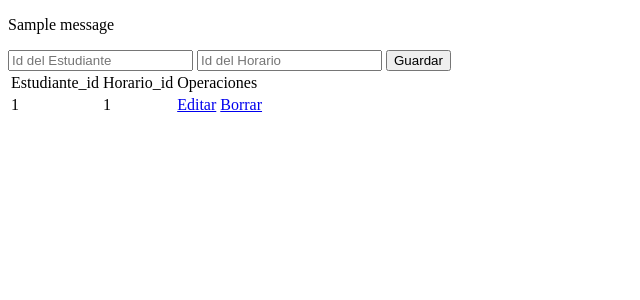
After one commit to CALEBX0/CRUD-POO, a Flask app: page /materias_estudiantes in a window 1280 px wide. The commit adds this page. Shown: the top 300 px of the page, without its empty margins (0-640 px from the left). Run offline with Flask 3, Linux system fonts and the light colour scheme; tables that the repository leaves empty or names only in its code hold one stand-in row (values such as "Sample post"); one stand-in notice (Sample message) is shown; some libraries are stand-ins or nearby versions.

Commit message:
Ya quedó el CRUD 100% Funcional no fake
Ya están todas las tablas al fín :D

Estoy cansado jefe :moyai:

```diff
--- a/src/app.py
+++ b/src/app.py
@@ -451,6 +451,60 @@ def borrar_horario(id):
     return redirect(url_for('horarios'))
 
 
+# Materias-Estudiantes (Para asignarle las materias pues xd)
+@app.route('/materias_estudiantes')
+def materias_estudiantes():
+    cur = mysql.connection.cursor()
+    cur.execute('SELECT * FROM materias_estudiantes')
+    data = cur.fetchall()
+    return render_template('materias_estudiantes.html', materias_estudiantes=data)
+
+@app.route('/add_materia_estudiante', methods=['POST'])
+def add_materia_estudiante():
+    if request.method == 'POST':
+        Estudiante_id = request.form['Estudiante_id']
+        Horario_id = request.form['Horario_id']
+
+        # Comprobar en la consola que se han ingresado esos datillos xd
+        print(f"Estudiante_id: {Estudiante_id}, Horario_id: {Horario_id}")
+
+        cur = mysql.connection.cursor()
+        cur.execute('INSERT INTO materias_estudiantes (Estudiante_id, Horario_id) VALUES (%s, %s)',
+                    (Estudiante_id, Horario_id))
+        mysql.connection.commit()
+        flash("Se agregó materia-estudiante exitosamente")
+        return redirect(url_for('materias_estudiantes'))
+
+@app.route('/edit_materias_estudiantes/<id>')
+def get_materia_estudiante(id):
+    cur = mysql.connection.cursor()
+    cur.execute('SELECT * FROM materias_estudiantes WHERE id = %s', [id])
+    data = cur.fetchall()
+    return render_template('Edit_materias_estudiantes.html', materia_estudiante=data[0])
+
+@app.route('/update_materia_estudiante/<id>', methods=['POST'])
+def update_materia_estudiante(id):
+    if request.method == 'POST':
+        Estudiante_id = request.form['Estudiante_id']
+        Horario_id = request.form['Horario_id']
+
+        cur = mysql.connection.cursor()
+        cur.execute("""
+        UPDATE materias_estudiantes
+        SET Estudiante_id = %s, Horario_id = %s
+        WHERE id = %s
+        """, (Estudiante_id, Horario_id, id))
+        mysql.connection.commit()
+        flash("materia-estudiante ha sido actualizado ;)")
+        return redirect(url_for('materias_estudiantes'))
+
+@app.route('/delete_materias_estudiantes/<string:id>')
+def borrar_materia_estudiante(id):
+    cur = mysql.connection.cursor()
+    cur.execute('DELETE FROM materias_estudiantes WHERE id={0}'.format(id))
+    mysql.connection.commit()
+    flash("Se eliminó materia-estudiante exitosamente")
+    return redirect(url_for('materias_estudiantes'))
 
 
 if __name__ == '__main__':
--- a/src/templates/Calificaciones.html
+++ b/src/templates/Calificaciones.html
@@ -3,7 +3,7 @@
 <head>
     <meta charset="UTF-8">
     <meta name="viewport" content="width=device-width, initial-scale=1.0">
-    <title>Materias</title>
+    <title>Calificaciones</title>
 </head>
 <body>
     {% with messages = get_flashed_messages() %}
--- /dev/null
+++ b/src/templates/Edit_materias_estudiantes.html
@@ -0,0 +1,5 @@
+<form action="/update_materia_estudiante/{{ materia_estudiante[0] }}" method="POST">
+    <input type="text" name="Estudiante_id" placeholder="Id del Estudiante" value="{{ materia_estudiante[1] }}">
+    <input type="text" name="Horario_id" placeholder="Id del Horario" value="{{ materia_estudiante[2] }}">
+    <button type="submit">Guardar</button>
+</form>
--- /dev/null
+++ b/src/templates/materias_estudiantes.html
@@ -0,0 +1,45 @@
+<!DOCTYPE html>
+<html lang="es">
+<head>
+    <meta charset="UTF-8">
+    <meta name="viewport" content="width=device-width, initial-scale=1.0">
+    <title>Materias_Estudiantes</title>
+</head>
+<body>
+    {% with messages = get_flashed_messages() %}
+    {% if messages %}
+        {% for message in messages %}
+            <p>{{ message }}</p>
+        {% endfor %}
+    {% endif %}
+    {% endwith %}
+
+    <form action="/add_materia_estudiante" method="post">
+        <input type="text" name="Estudiante_id" placeholder="Id del Estudiante" required>
+        <input type="text" name="Horario_id" placeholder="Id del Horario" required>
+        <button type="submit">Guardar</button>
+    </form>
+
+    <table>
+        <thead>
+            <tr>
+                <td>Estudiante_id</td>
+                <td>Horario_id</td>
+                <td>Operaciones</td>
+            </tr>
+        </thead>
+        <tbody>
+            {% for materia_estudiante in materias_estudiantes %}
+            <tr>
+                <td>{{ materia_estudiante[1] }}</td>
+                <td>{{ materia_estudiante[2] }}</td>
+                <td>
+                    <a href="/edit_materias_estudiantes/{{ materia_estudiante[0] }}">Editar</a>
+                    <a href="/delete_materias_estudiantes/{{ materia_estudiante[0] }}">Borrar</a>
+                </td>
+            </tr>
+            {% endfor %}
+        </tbody>
+    </table>
+</body>
+</html>
```
